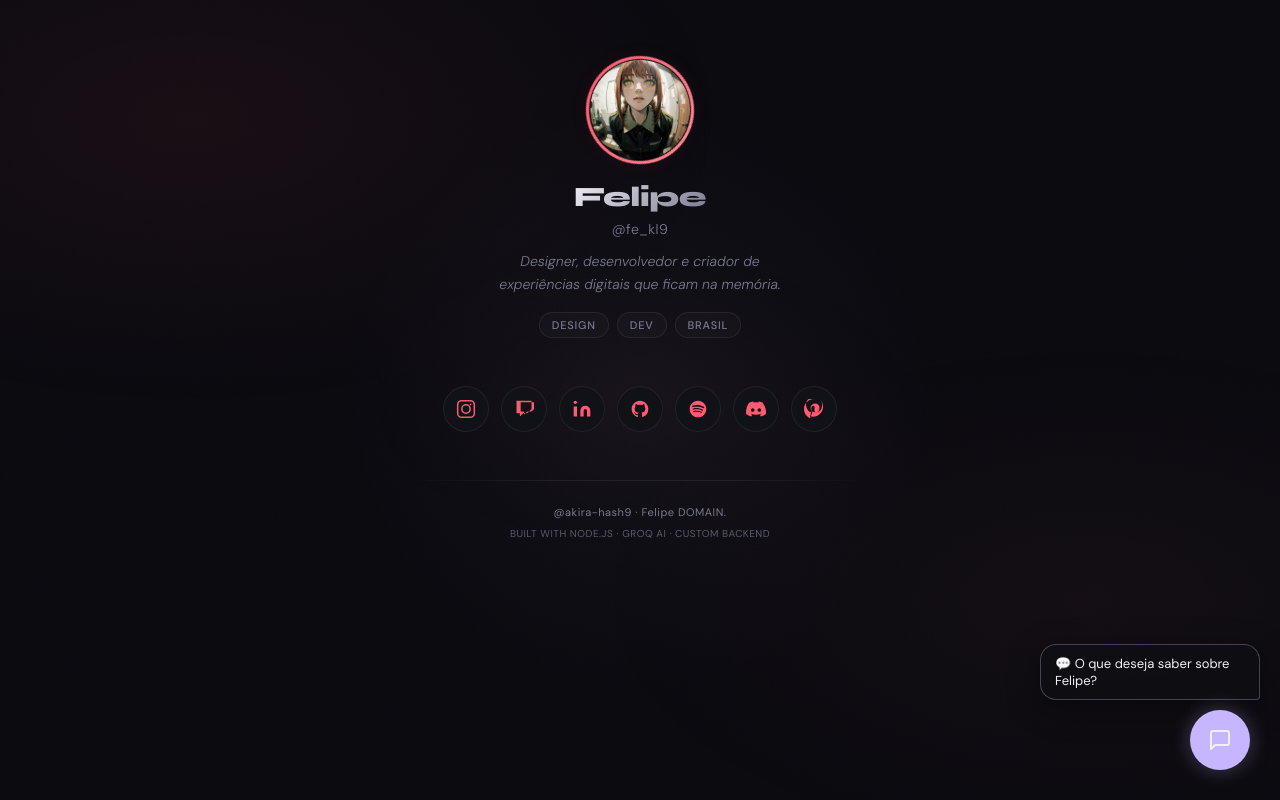
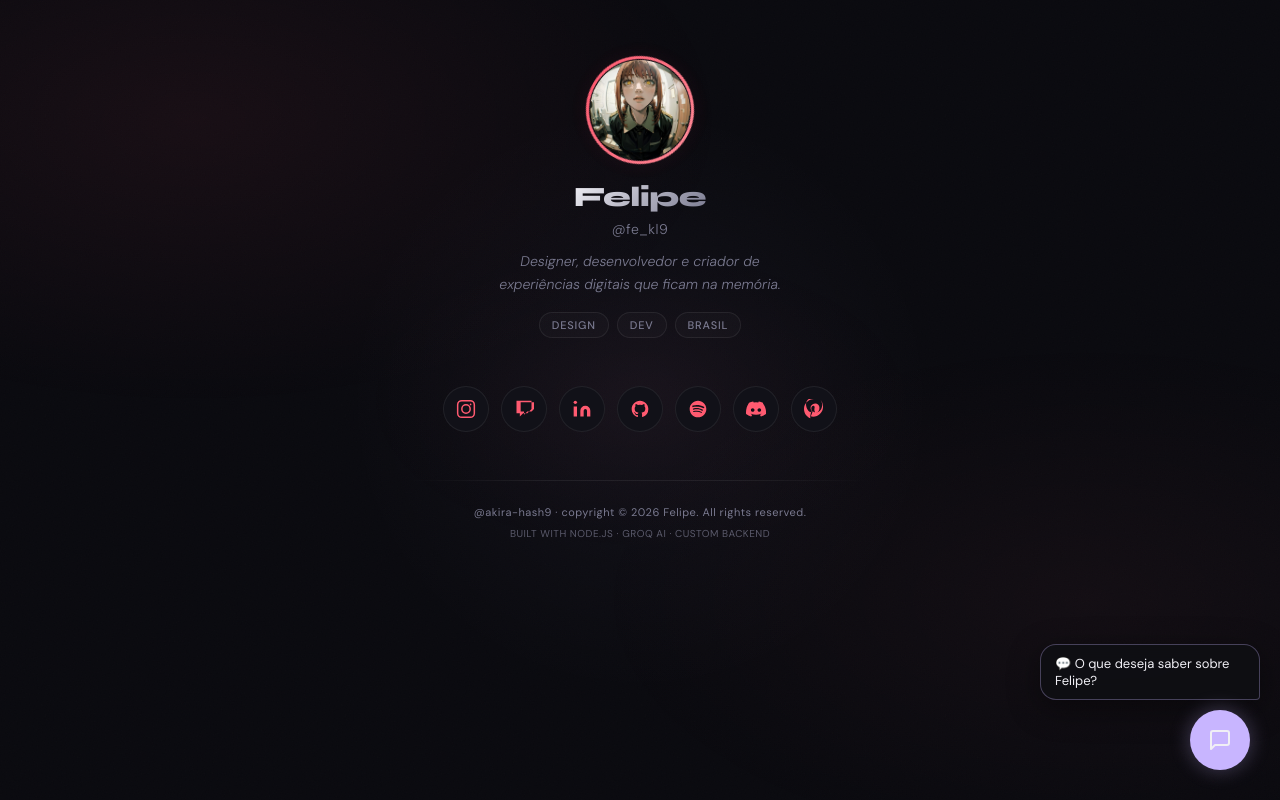
Before and after one commit to akira-hash9/project-socials, a website: page index.html in a window 1280 px wide. Drawn offline with Linux system fonts and the light colour scheme.

Commit message:
update info

```diff
--- a/index.html
+++ b/index.html
@@ -94,7 +94,7 @@
    <div class="divider"></div>
 
     <div class="footer">
-      <p>@akira-hash9 · <a href="">Felipe DOMAIN.</a></p>
+      <p>@akira-hash9 · <a href="">copyright © 2026 Felipe. All rights reserved.</a></p>
       <p class="tech-stack">Built with Node.js · Groq AI · Custom Backend</p>
     </div>
 
```
